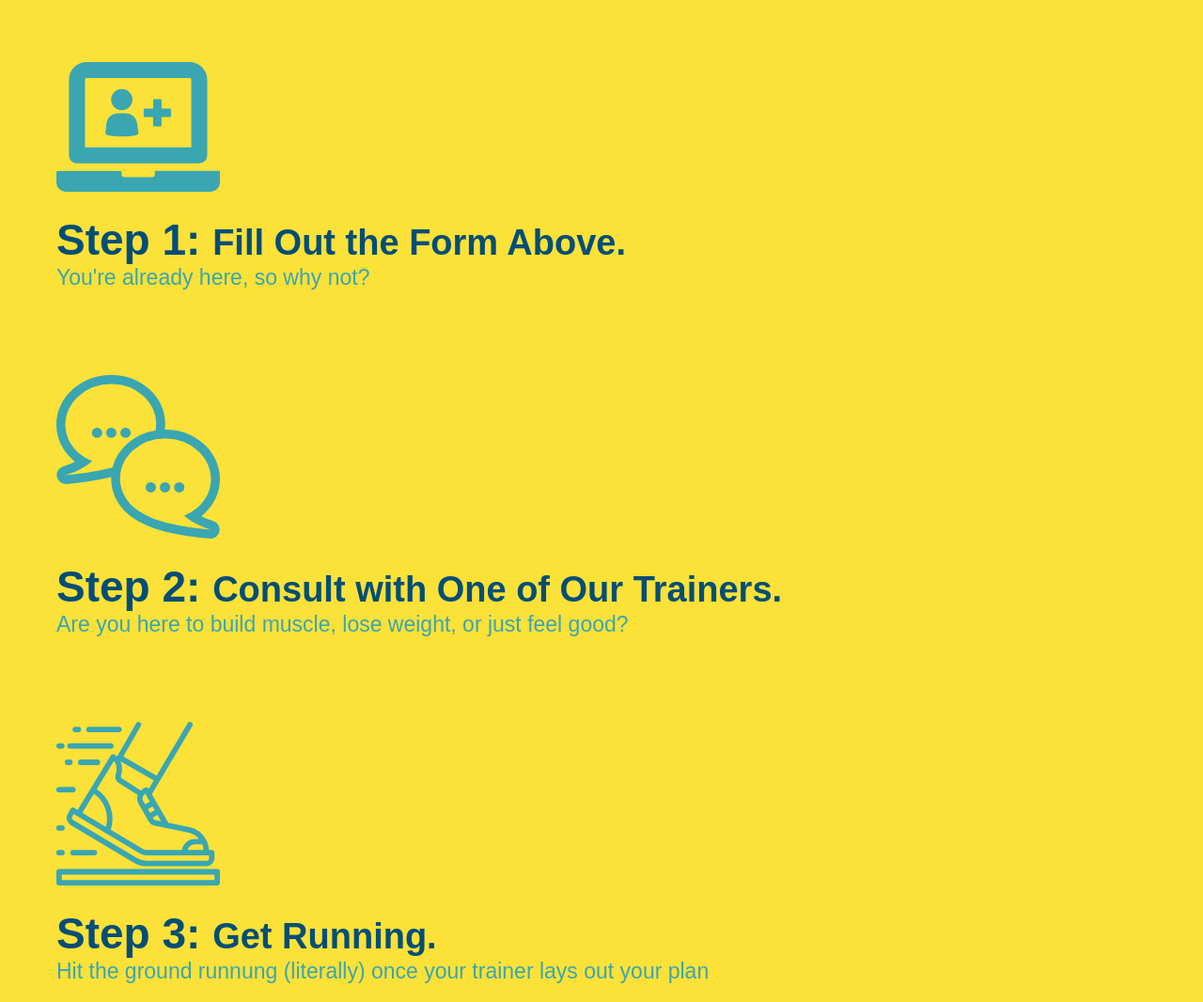
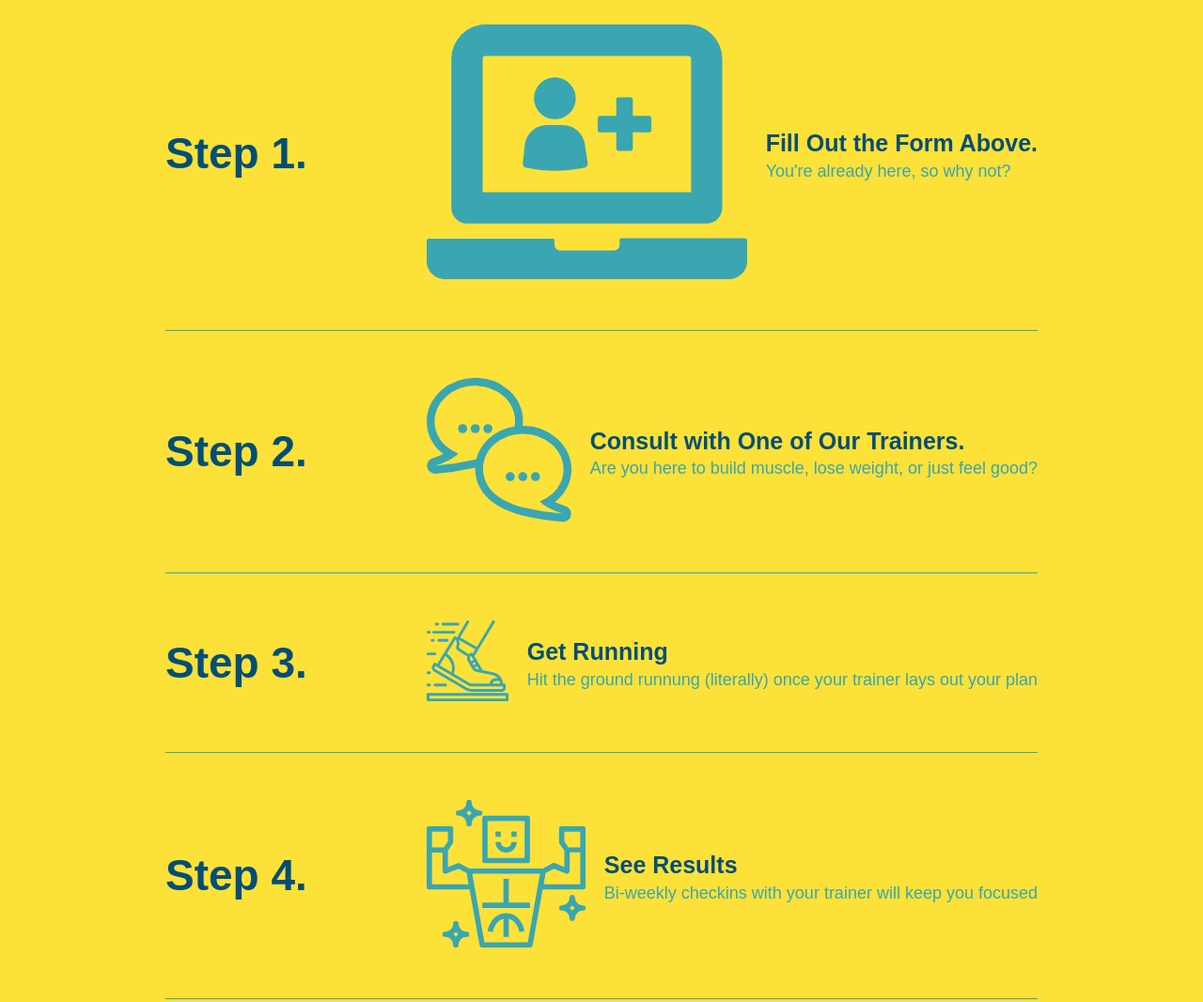
Before and after one commit to elystanz/run-buddy, a plain HTML site: page index.html in a window 1280 px wide. Shown: the part 1280-2346 px from the top of the page at 94% size. Drawn offline with Linux system fonts and the light colour scheme.

Commit message:
add flexbox to steps

```diff
--- a/assets/css/style.css
+++ b/assets/css/style.css
@@ -139,49 +139,62 @@ section {
     border-color: #39a6b2;
 }
 
-.intro {
-
-}
-
 .intro p {
     line-height: 1.7;
     color: #39a6b2;
     width: 80%;
     font-size: 20px;
     margin: 0 auto;
+    text-align: center
 }
 
 .steps {
-    text-align: ;
     background: #fce138;
 }
 
-.steps div {
-    margin-bottom: 80px;
+.step {
+    margin: 50px auto;
+    padding-bottom: 50px;
+    width: 80%;
+    border-bottom: 1px solid #39a6b2;
+    display: flex;
+    flex-wrap: wrap;
+    align-items: center;
+    justify-content: space-between;
 }
 
-.steps img {
-    width: 15%;
-    margin: 10px 0;
+.step h3 {
+    color: #024e76;
+    font-size: 46px;
+    flex: 1 30%;
 }
 
-.steps h3 {
-    color: #024e76;
-    font-size: 46px;
-    margin-top: 10px;
+.step-text p {
+    color: #39a6b2;
+    font-size: 18px;
+    flex: 12;
 }
 
-.steps p {
-    color: #39a6b2;
-    font-size: 23px;
+.step-text h4 {
+    font-size: 25px;
+    line-height: 1.5;
+    color: #024e76;
 }
 
-.steps span {
-    font-size: 38px;
+.step-info {
+    flex: 2 70%;
+    display: flex;
+    flex-wrap: wrap;
+    align-items: center;
 }
 
-.trainers {
-    text-align: ;
+.step-img {
+    flex: 1 12%;
+    margin-right: 20px;
+}
+
+.step-img img {
+    max-width: 100%;
 }
 
 .trainer {
--- a/index.html
+++ b/index.html
@@ -92,28 +92,56 @@
             <div class="flex-row">
                 <h2 class="section-title secondary-border">What You Do</h2>
             </div>
-            <div>
+            <div class="step">
+                <h3>Step 1.</h3>
+                <div class="step-info">
+                    <div class="step-img">
                         <img src="./assets/images/step-1.svg" alt="" />
-                <h3>Step 1: <span>Fill Out the Form Above.</span></h3>
+                    </div>
+                    <div class="step-text">
+                        <h4>Fill Out the Form Above.</h4>
                         <p>You're already here, so why not?</p>
                     </div>
+                </div>
+            </div>
 
-            <div>
+            <div class="step">
+                <h3>Step 2.</h3>
+                <div class="step-info">
+                    <div class="step-img">
                         <img src="assets/images/step-2.svg" alt="" />
-                <h3>Step 2: <span>Consult with One of Our Trainers.</span></h3>
+                    </div>
+                    <div class="step-text">
+                        <h4>Consult with One of Our Trainers.</h4>
                         <p>Are you here to build muscle, lose weight, or just feel good?</p>
                     </div>
+                </div>
+            </div>
 
-            <div>
+            <div class="step">
+                <h3>Step 3.</h3>
+                <div class="step-info">
+                    <div class="step-img">
                         <img src="assets/images/step-3.svg" alt="" />
-                <h3>Step 3: <span>Get Running.</span></h3>
+                    </div>
+                    <div class="step-text">
+                        <h4>Get Running</h4>
                         <p>Hit the ground runnung (literally) once your trainer lays out your plan</p>
                     </div>
+                </div>
+            </div>
 
-            <div>
+            <div class="step">
+                <h3>Step 4.</h3>
+                <div class="step-info">
+                    <div class="step-img">
                         <img src="assets/images/step-4.svg" alt="" />
-                <h3>Step 4: <span>See Results.</span></h3>
+                    </div>
+                    <div class="step-text">
+                        <h4>See Results</h4>
                         <p>Bi-weekly checkins with your trainer will keep you focused</p>
+                    </div>
+                </div>
             </div>
         </section>
 
```
Lines whose indentation alone changed are shown as unchanged.
